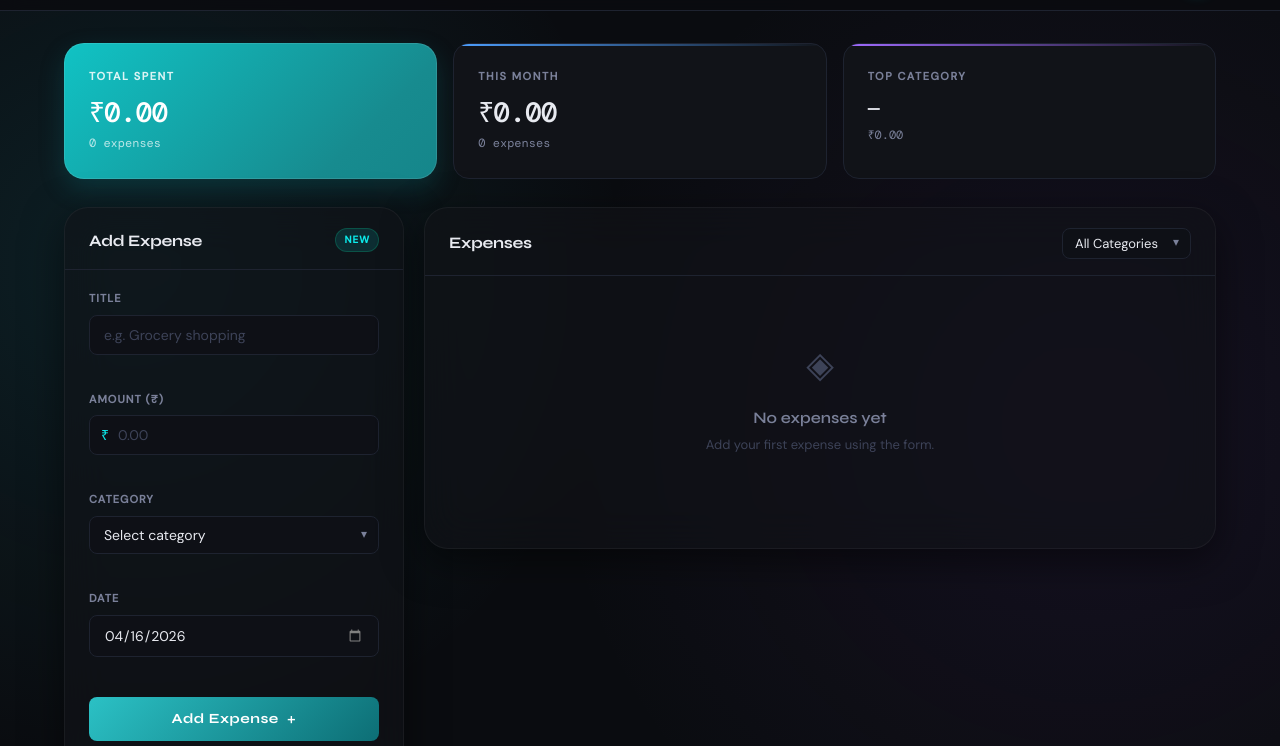
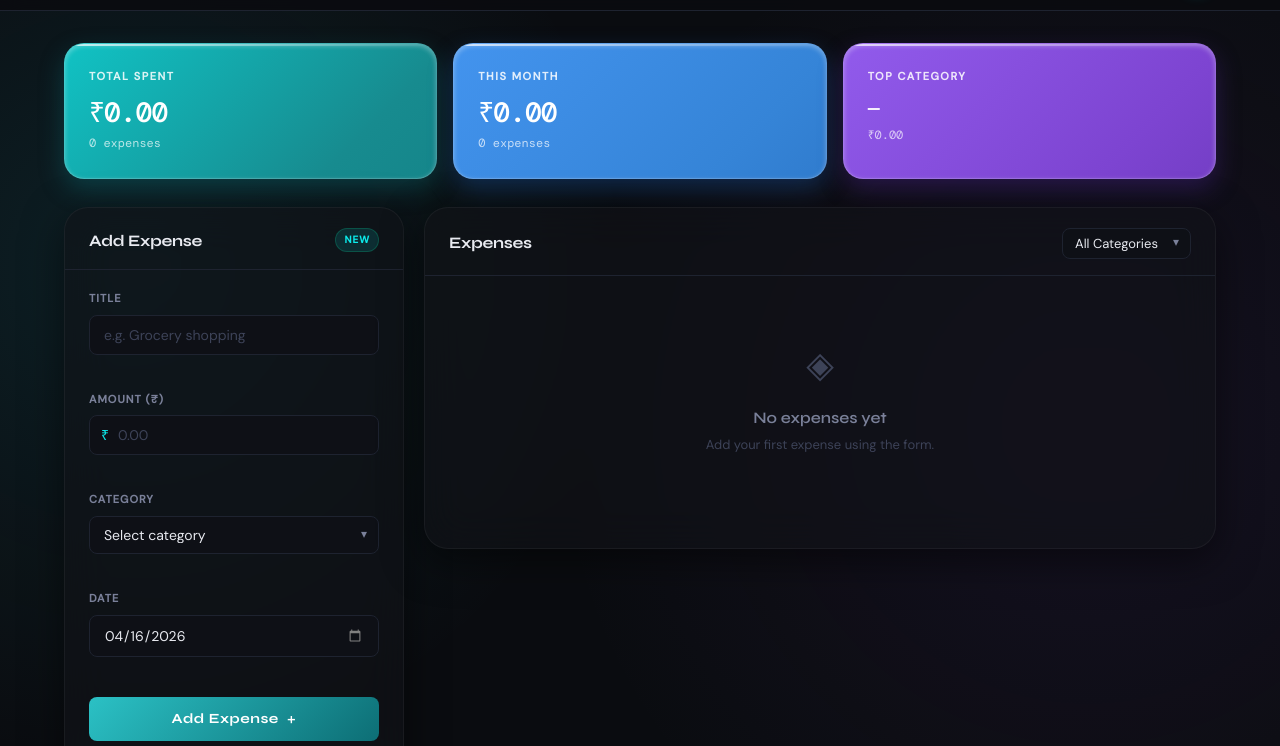
Before and after one commit to anikasen1006/expense-tracker-java, a plain HTML site: page frontend/index.html in a window 1280 px wide. Shown: the part 54-800 px from the top of the page. Drawn offline with nearby package versions, Linux system fonts and the light colour scheme; no server answers; a web font is replaced by a local one.

Commit message:
Upgraded all stat cards to animated gradients with 3D glass top borders

```diff
--- a/frontend/style.css
+++ b/frontend/style.css
@@ -158,23 +158,42 @@ button { cursor: pointer; border: none; background: none; }
     background: linear-gradient(-45deg, #2bc1c5, #0d6e75, #178b8f, #0cebeb);
     background-size: 400% 400%;
     animation: gradientShift 6s ease infinite;
-    border: 1px solid rgba(255, 255, 255, 0.1);
-    box-shadow: 0 10px 24px rgba(13, 110, 117, 0.3);
+    border: 1px solid rgba(255, 255, 255, 0.2);
+    box-shadow: inset 0 2px 5px rgba(255, 255, 255, 0.3), 0 10px 24px rgba(13, 110, 117, 0.4);
     border-radius: 20px;
 }
+.stat-card--month {
+    background: linear-gradient(-45deg, #4d9fff, #1a56a3, #3584d7, #4d9fff);
+    background-size: 400% 400%;
+    animation: gradientShift 6s ease infinite;
+    border: 1px solid rgba(255, 255, 255, 0.2);
+    box-shadow: inset 0 2px 5px rgba(255, 255, 255, 0.3), 0 10px 24px rgba(26, 86, 163, 0.4);
+    border-radius: 20px;
+}
+.stat-card--top {
+    background: linear-gradient(-45deg, #a06bff, #4b2691, #7d44d1, #a06bff);
+    background-size: 400% 400%;
+    animation: gradientShift 6s ease infinite;
+    border: 1px solid rgba(255, 255, 255, 0.2);
+    box-shadow: inset 0 2px 5px rgba(255, 255, 255, 0.3), 0 10px 24px rgba(75, 38, 145, 0.4);
+    border-radius: 20px;
+}
+
 @keyframes gradientShift {
     0% { background-position: 0% 50%; }
     50% { background-position: 100% 50%; }
     100% { background-position: 0% 50%; }
 }
-.stat-card--total .stat-label { color: rgba(255, 255, 255, 0.85); }
-.stat-card--total .stat-value { color: #ffffff; }
-.stat-card--total .stat-sub { color: rgba(255, 255, 255, 0.7); }
-.stat-card--total::before { display: none; }
 
-.stat-card--month::before  { background: linear-gradient(90deg, var(--blue), transparent); }
-.stat-card--top::before    { background: linear-gradient(90deg, var(--purple), transparent); }
-.stat-card:hover { border-color: var(--border-light); transform: translateY(-2px); }
+.stat-card .stat-label { color: rgba(255, 255, 255, 0.85); }
+.stat-card .stat-value { color: #ffffff; }
+.stat-card .stat-sub { color: rgba(255, 255, 255, 0.7); }
+
+.stat-card--total::before { background: linear-gradient(90deg, rgba(255,255,255,0.7), transparent); }
+.stat-card--month::before { background: linear-gradient(90deg, rgba(255,255,255,0.7), transparent); }
+.stat-card--top::before   { background: linear-gradient(90deg, rgba(255,255,255,0.7), transparent); }
+
+.stat-card:hover { border-color: rgba(255, 255, 255, 0.4); transform: translateY(-4px); }
 .stat-label {
     font-size: 11px;
     font-weight: 600;
```
